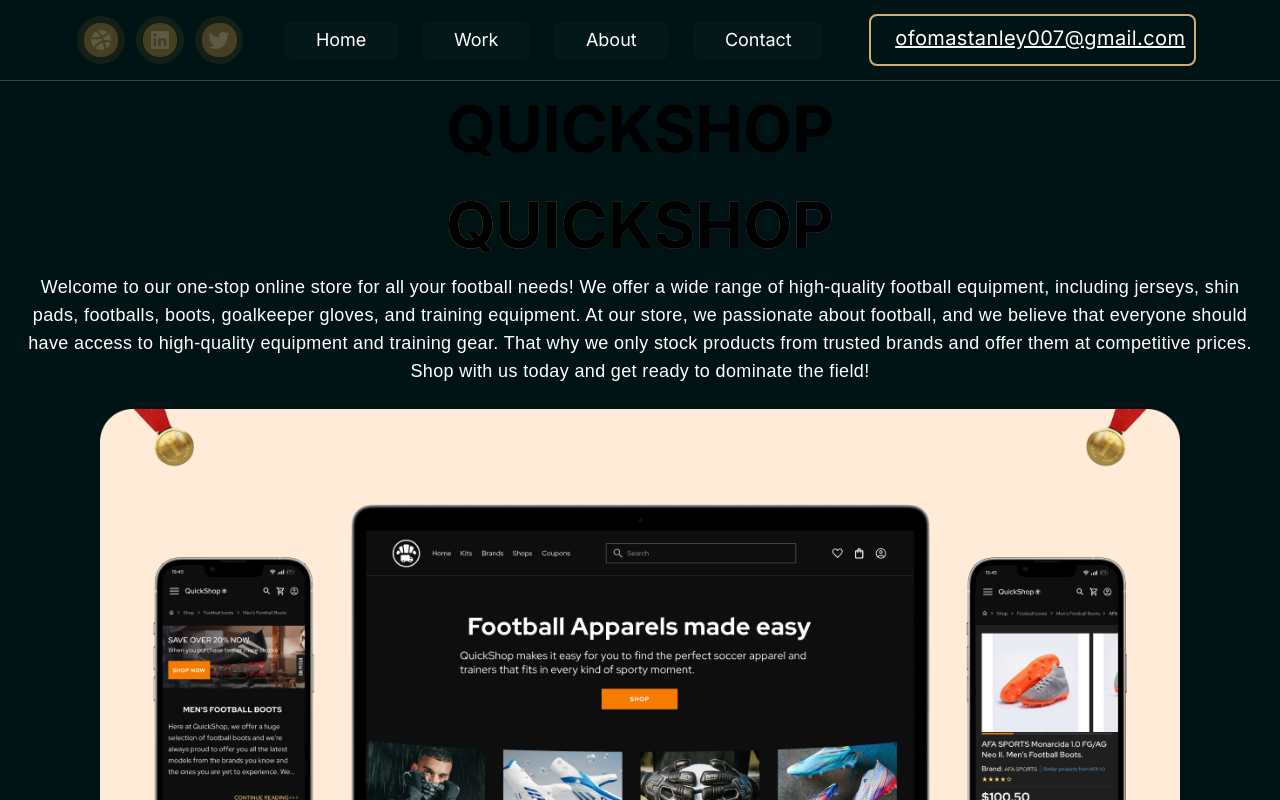
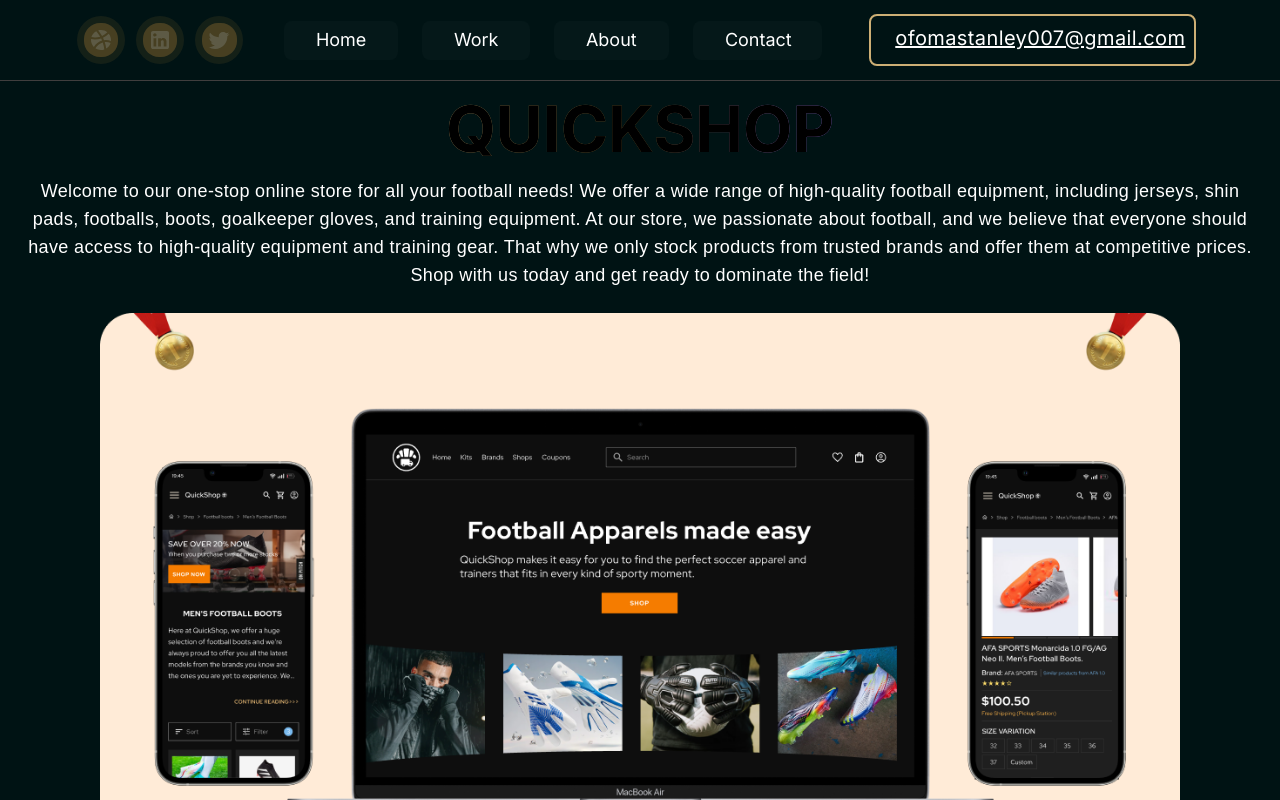
Before and after one commit to Maxwell011/portfolio-design, a Next.js app: page /Quickshop in a window 1280 px wide. Shown: the top 800 px of the page. Built offline with nearby package versions, Linux system fonts and the light colour scheme.

Commit message:
Remove redundant heading in Quickshop page

```diff
--- a/src/app/Quickshop/page.tsx
+++ b/src/app/Quickshop/page.tsx
@@ -7,7 +7,6 @@ export default function QuickShop() {
   return (
     <section>
       <section className="bg-black flex flex-col items-center justify-center text-center px-[100px] py-0">
-        <h1 className="text-[64px] font-bold uppercase">Quickshop</h1>
         <h1 className="text-[64px] font-bold uppercase bg-gradient-to-r from-gold via-base to-vine inline-block text-transparent bg-clip-text">
           Quickshop
         </h1>
```
